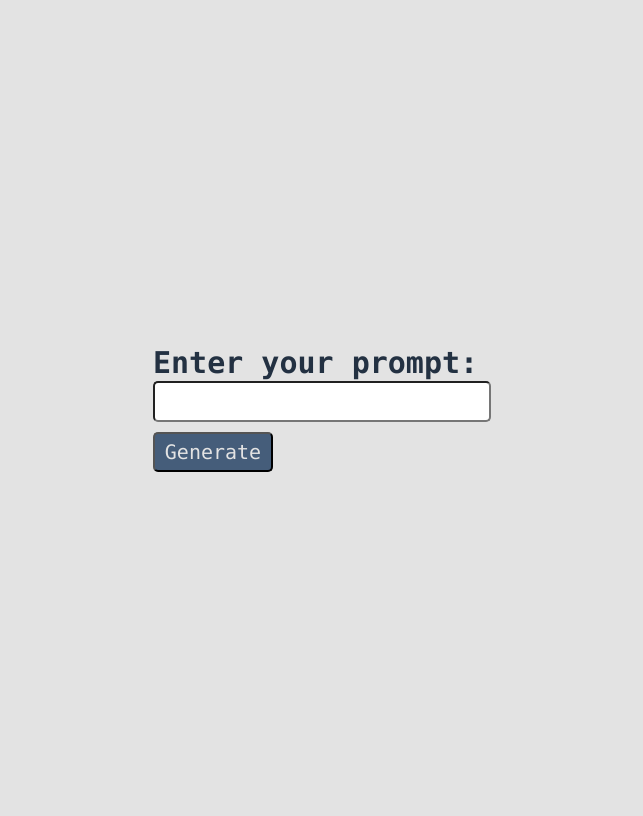
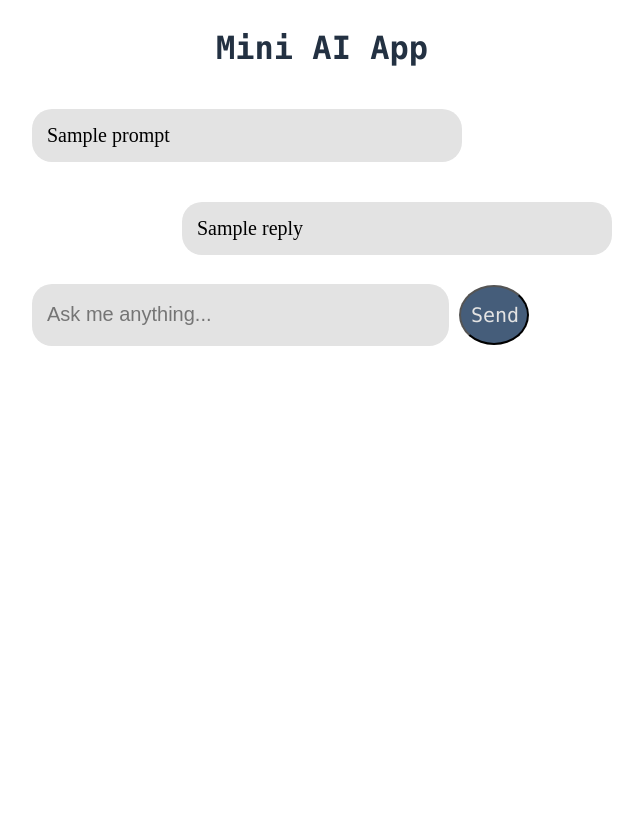
Before and after one commit to alrltgit/mini-AI-App, a Flask app: template templates/index.html in a window 1280 px wide. Shown: the whole page, without its empty margins (326-969 px from the left). Run offline with Flask 3, Linux system fonts and the light colour scheme; the template is opened without the code that fills it: most values are stand-ins (such as "Sample title", 1, 10 or a date in 2020).

Commit message:
Changes the design of the app to chat; added try-except block to handle APIError in the API request.

```diff
--- a/app.py
+++ b/app.py
@@ -1,23 +1,27 @@
-from flask import Flask, request, render_template, g
+from flask import Flask, request, render_template, g, session
 from google import genai
+from google.genai import errors
 import sqlite3
 from create_db import create_database
 import os
-
 app = Flask(__name__)
 client = genai.Client()
-
+app.secret_key = os.environ.get('session_secret_key')
 @app.route('/')
 def index():
+    session.clear()
     return render_template('index.html')
 
 @app.route('/generate', methods=['POST'])
 def generate():
     prompt = request.form['prompt']
-    response = client.models.generate_content(
-        model = 'gemini-2.5-flash',
-        contents = prompt
-    )
+    try:
+        response = client.models.generate_content(
+            model = 'gemini-2.5-flash',
+            contents = prompt
+        )
+    except errors.APIError as e:
+        response = f"Error: {e}"
     if not os.path.isfile('/Users/apple/PycharmProjects/mini-AI-App/data.db'):
         create_database()
     db = get_db()
@@ -28,7 +32,11 @@ def generate():
     # for row in rows:
     #    print (row)
     reply = response.text
-    return render_template('response.html', response = reply)
+    if 'chat' not in session:
+        session['chat'] = []
+    session['chat'].append({'prompt': prompt, 'reply': reply})
+    session.modified = True
+    return render_template('index.html', chat = session['chat'])
 
 def get_db():
     db = getattr(g, '_database', None)
--- a/static/css/main.css
+++ b/static/css/main.css
@@ -1,40 +1,91 @@
 body {
-    background-color: #e3e3e3;
+    /*background-color: #e3e3e3;*/
     height: 100vh;
     width: 100vw;
     display: flex;
-    justify-content: center;
+    flex-direction: column;
+    align-items: center;
+    /*display: flex;*/
+    /*flex-direction: column;*/
+    /*justify-content: center;*/
+    /*align-items: center;*/
+}
+
+h1 {
+    color: #233142;
+    font-family: Monaco, monospace;
+    text-align: center;
+}
+
+#main {
+    width: 50vw;
+    display: flex;
+    flex-direction: column;
+}
+
+#input-form {
+    display: flex;
     align-items: center;
 }
 
-#label {
-    color: #233142;
-    font-weight: bold;
-    font-size: 30px;
-    font-family: Monaco, monospace;
+#input-field {
+    background-color: #e3e3e3;
+    border: none;
+    width: 400px;
+    height: 60px;
+    border-radius: 20px;
+    font-size: 20px;
+    margin-left: 30px;
+    padding-left: 15px;
 }
 
-#input-field {
-    width: 330px;
-    height: 35px;
-    border-radius: 5px;
+#prompt-field {
+    display: flex;
+    justify-content: flex-start;
+    margin-left: 30px;
+}
+
+#prompt {
+    background-color: #e3e3e3;
+    border: none;
+    width: 400px;
+    border-radius: 20px;
     font-size: 20px;
+    padding: 15px;
+    text-align: justify;
 }
 
 #generate {
-    height: 40px;
-    width: 120px;
+    height: 60px;
+    width: 70px;
     font-size: 20px;
     font-family: Monaco, monospace;
-    border-radius: 5px;
+    border-radius: 50%;
     background-color: #455d7a;
-     color: #e3e3e3;
-    margin-top: 10px;
+    color: #e3e3e3;
+    margin: 10px;
+    padding: 10px;
     cursor: pointer;
 }
 
 #generate:hover {
-    height: 45px;
-    width: 125px;
+    height: 65px;
+    width: 75px;
     border-color: #455d7a;
 }
+
+#response-field {
+    display: flex;
+    justify-content: flex-end;
+    margin-right: 30px;
+}
+
+#response {
+    background-color: #e3e3e3;
+    border: none;
+    width: 400px;
+    border-radius: 20px;
+    font-size: 20px;
+    padding: 15px;
+    text-align: justify;
+}
--- a/templates/index.html
+++ b/templates/index.html
@@ -9,11 +9,33 @@
     <link rel="stylesheet" href="{{ url_for('static', filename='css/main.css') }}">
 </head>
 <body>
-    <form action="/generate" method="post">
-        <label id="label">Enter your prompt:
-          <br><input type="text" name="prompt" id="input-field" required><br>
-        </label>
-        <button type="submit" value="Generate" id="generate">Generate</button>
-    </form>
+<header>
+    <h1>Mini AI App</h1>
+</header>
+    <div id="main">
+        {% if chat %}
+            {% for pair in chat %}
+                <div id="prompt-field">
+                    <p id="prompt">{{ pair.prompt }}</p><br>
+                </div>
+                <div id="response-field">
+                        <p id="response">{{ pair.reply }}</p>
+                </div>
+            {% endfor %}
+            <form action="/generate" method="post" id="input-form">
+                <label for="input-field">
+                    <input type="text" name="prompt" id="input-field" placeholder="Ask me anything..." required><br>
+                </label>
+                <button type="submit" value="Generate" id="generate">Send</button>
+            </form>
+        {% else %}
+            <form action="/generate" method="post" id="input-form">
+                <label for="input-field">
+                    <input type="text" name="prompt" id="input-field" placeholder="Ask me anything..." required><br>
+                </label>
+                <button type="submit" value="Generate" id="generate">Send</button>
+            </form>
+        {% endif %}
+    </div>
 </body>
 </html>
```
Also changed, not shown: static/css/response.css (deleted, +0 -45 lines), templates/response.html (deleted, +0 -19 lines).
